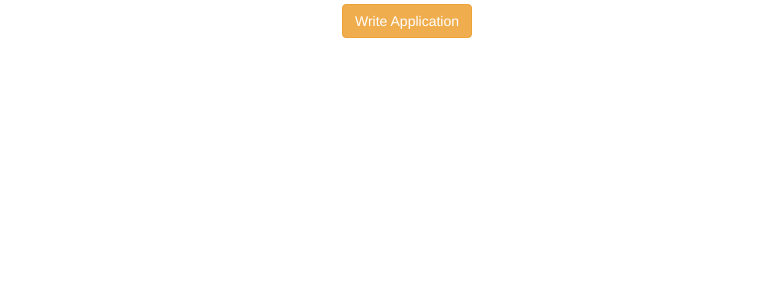
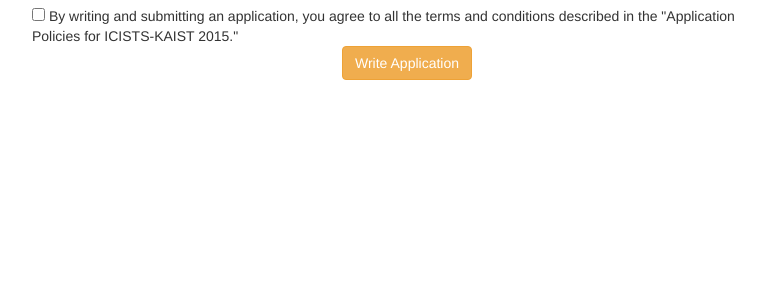
Before and after one commit to icists/ams, a Django app: page / in a window 1280 px wide. Shown: the part 498-800 px from the top of the page, without its empty margins (233-998 px from the left). Run offline with Django 3.2, Linux system fonts and the light colour scheme; the visitor is signed in with stand-in values (Sample User, id 1); data that the repository does not hold is empty; some libraries are stand-ins or nearby versions.

Commit message:
added terms&agreement to write application

```diff
--- a/icists/icists/templates/registration/welcome.html
+++ b/icists/icists/templates/registration/welcome.html
@@ -6,9 +6,34 @@
 <link rel="stylesheet" type="text/css" href="{{ MEDIA_URL }}css/session.css">
 <link rel="stylesheet" type="text/css" href="https://code.jquery.com/ui/1.11.3/themes/smoothness/jquery-ui.css">
 <script src="https://code.jquery.com/ui/1.11.3/jquery-ui.min.js"></script>
+<script>
+    $(document).ready(function() {
+        timeout = null;
+        $("input:checkbox").change(function() {
+            console.log('change!');
+            if (this.checked) {
+                $("a").attr("href", "/registration/form");
+            } else {
+                $("a").removeAttr("href");
+            }
+        });
+        $("a").click(function() {
+            if (!$("input:checkbox").checked) {
+                $(".alert").fadeIn("slow", function() {
+                    clearTimeout(timeout);
+                    timeout = setTimeout(function() {
+                        $(".alert").fadeOut("slow");
+                    }, 3500);
+                });
+            }
+        });
+    });
+</script>
 {% endblock %}
-
 {% block content %}
+<div class="alert alert-danger" role="alert" style="display: none;">
+    <strong>Oh snap!</strong> You must agree to the terms and conditions to proceed.
+</div>
 <h1>ICISTS-KAIST 2015 Application</h1>
 <p> Welcome! You can start filling in the application form now. </p>
 <form class="form-horizontal" action="/registration/form/" method="post" enctype="multipart/form-data">
@@ -16,11 +41,17 @@
         {% csrf_token %}
 
         <iframe id="application_policy" src="https://docs.google.com/document/d/1uu9kdNf4G_BIuz23I0tNkBcBtvugTBy1XFdDH_rmKQk/pub?embedded=true" scrolling='yes'  height="400" width="90%" marginwidth="5px"></iframe>
-        <div class="form-group">
-            <div class="col-sm-12">
-                <a class="btn btn-warning" href="/registration/form">Write Application</a>
-            </div>
-        </div>
     </fieldset>
 </form>
+<div class="form-group">
+    <div class="col-sm-12 text-left" style="padding: 0px 40px;">
+        <input type="checkbox">
+        <span>
+            By writing and submitting an application, you agree to all the terms and conditions described in the "Application Policies for ICISTS-KAIST 2015."
+        </span>
+    </div>
+    <div class="col-sm-12">
+        <a class="btn btn-warning">Write Application</a>
+    </div>
+</div>
 {% endblock %}
```
